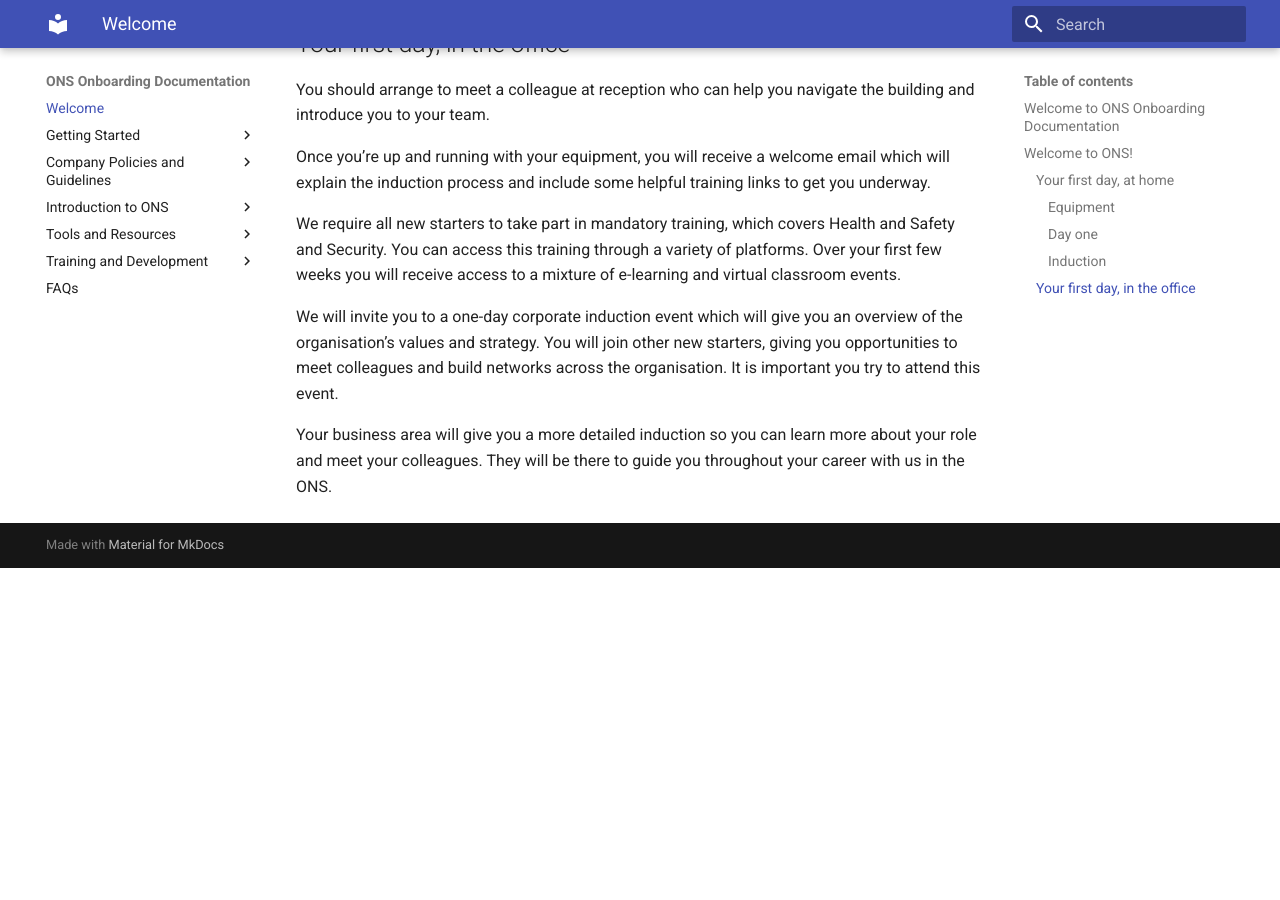
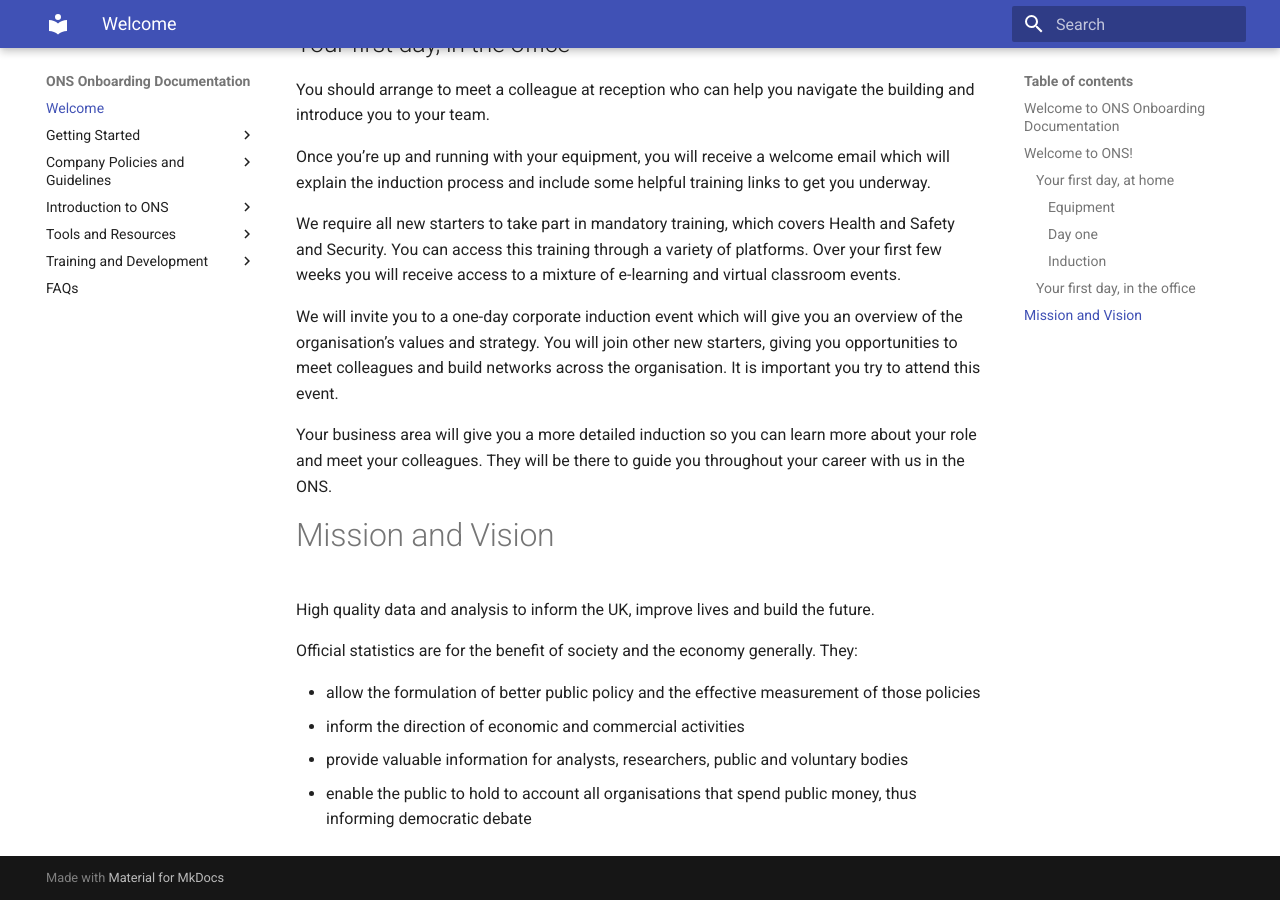
Before and after one commit to ONS-Innovation/ONS_Onboarding_SDP, an MkDocs documentation site: the page built from docs/index.md, in a window 1280 px wide and 900 px high, scrolled down 1099 px. Built offline with MkDocs 1.6.1 and Material for MkDocs 9.7.7, drawn with Linux system fonts in a browser that asks for light colours; before the commit the page ends 1667 px from its top, so only the background shows below that.

Commit message:
Update index.md

```diff
--- a/docs/index.md
+++ b/docs/index.md
@@ -34,3 +34,14 @@ We require all new starters to take part in mandatory training, which covers Hea
 We will invite you to a one-day corporate induction event which will give you an overview of the organisation’s values and strategy. You will join other new starters, giving you opportunities to meet colleagues and build networks across the organisation. It is important you try to attend this event.
 
 Your business area will give you a more detailed induction so you can learn more about your role and meet your colleagues. They will be there to guide you throughout your career with us in the ONS.
+
+# Mission and Vision
+
+High quality data and analysis to inform the UK, improve lives and build the future.
+
+Official statistics are for the benefit of society and the economy generally. They:
+
+* allow the formulation of better public policy and the effective measurement of those policies
+* inform the direction of economic and commercial activities
+* provide valuable information for analysts, researchers, public and voluntary bodies
+* enable the public to hold to account all organisations that spend public money, thus informing democratic debate
```
